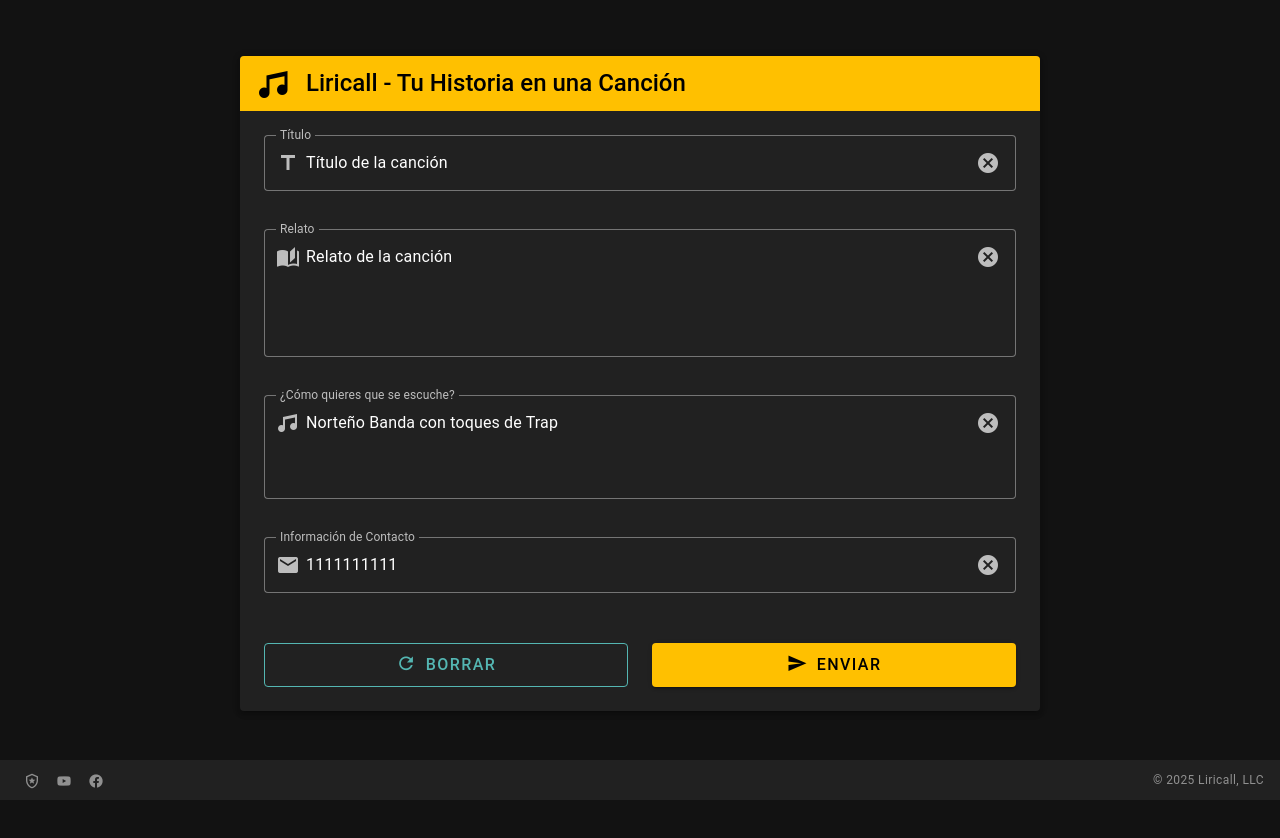
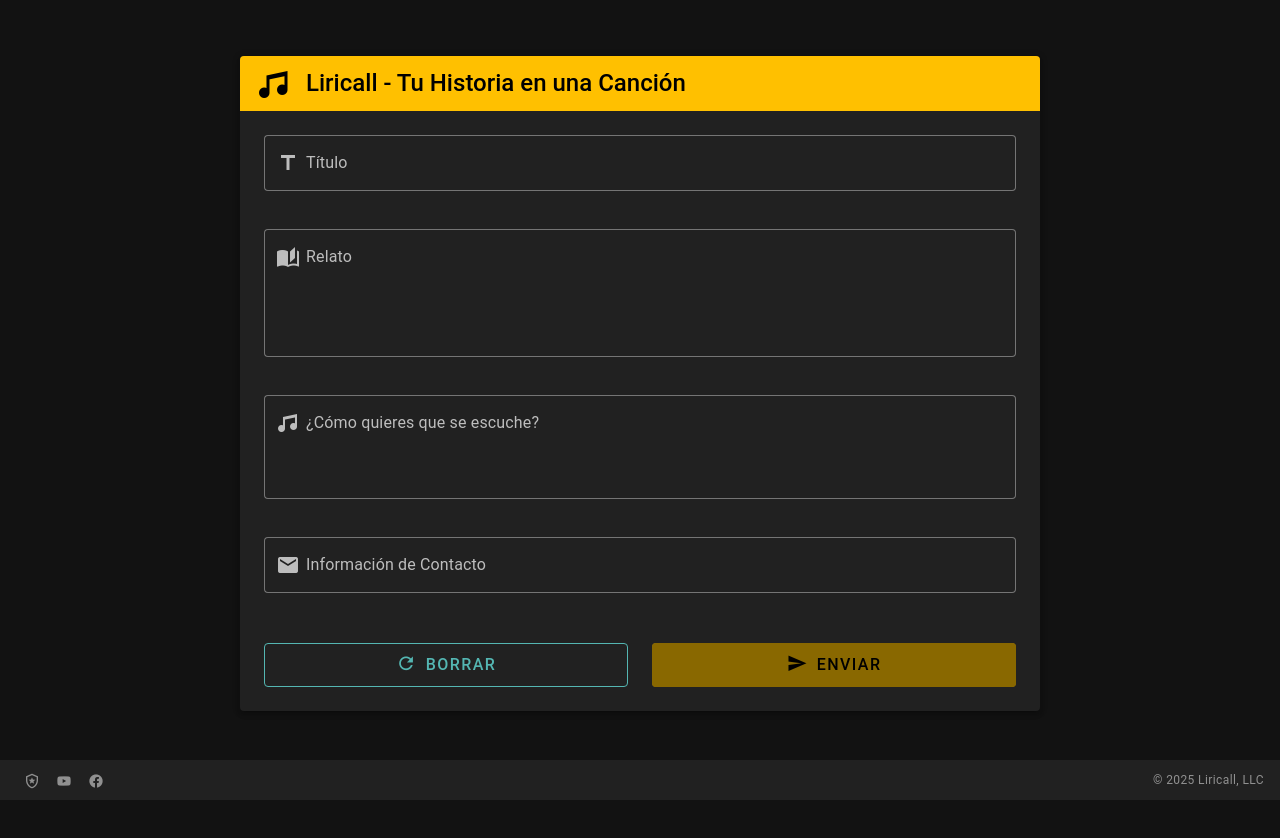
Before and after one commit to steeledward/liricall, a Vue app: page / in a window 1280 px wide. Built offline with nearby package versions, Linux system fonts and the light colour scheme; a small style sheet from the web is missing.

Commit message:
Traslated and warning for WebForm

```diff
--- a/src/composables/useFormLibrary.js
+++ b/src/composables/useFormLibrary.js
@@ -12,35 +12,36 @@
   const errorMessage = ref('')
 
   const formData = reactive({
-    title: 'Título de la canción',
-    story: 'Relato de la canción',
-    description: 'Norteño Banda con toques de Trap',
-    contact: '1111111111',
+    title: '',
+    story: '',
+    description: '',
+    contact: '',
   })
 
   // Validation rules
   const titleRules = [
-    value => !!value || 'Title is required',
-    value => (value && value.length >= 3) || 'Title must be at least 3 characters',
-    value => (value && value.length <= 100) || 'Title must be less than 100 characters',
+    value => !!value || 'Título es requerido',
+    value => (value && value.length >= 3) || 'Título debe ser al menos 3 caracteres',
+    value => (value && value.length <= 50) || 'Título debe ser máximo 50 caracteres',
   ]
 
   const storyRules = [
-    value => !!value || 'Story is required',
-    value => (value && value.length >= 10) || 'Story must be at least 10 characters',
-    value => (value && value.length <= 1000) || 'Story must be less than 1000 characters',
+    value => !!value || 'Relato es requerido',
+    value => (value && value.length >= 50) || 'Relato debe ser al menos 50 caracteres',
+    value => (value && value.length <= 1000) || 'Relato de ser máximo 1000 caracteres',
   ]
 
   const descriptionRules = [
-    value => !value || value.length <= 500 || 'Description must be less than 500 characters',
+    value => !!value || 'Descripción musical es requerida',
+    value => !value || value.length <= 500 || 'Descripción musical debe ser máximo 500 caracteres',
   ]
 
   const contactRules = [
-    value => !!value || 'Contact information is required',
+    value => !!value || 'Información de contacto es requerida, inventa un email o teléfono, tus datos están protegidos',
     value => {
       const emailRegex = /^[^\s@]+@[^\s@]+\.[^\s@]+$/
       const phoneRegex = /^[\+]?[1-9][\d]{0,15}$/
-      return emailRegex.test(value) || phoneRegex.test(value) || 'Please enter a valid email or phone number'
+      return emailRegex.test(value) || phoneRegex.test(value) || 'Escribe un email o teléfono valido'
     },
   ]
 
```
